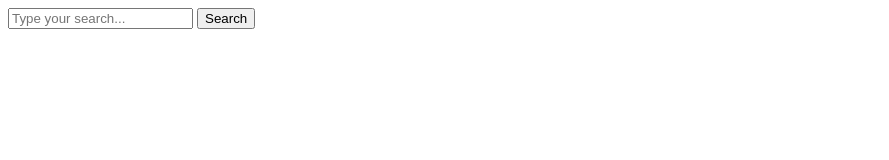
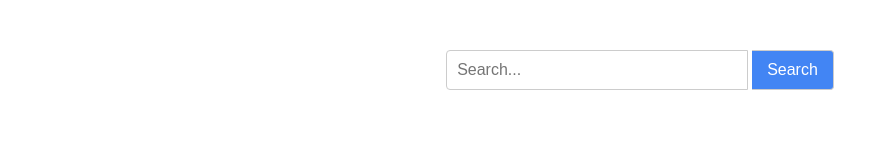
Before and after one commit to srisankari2005/search-box, a plain HTML site: page index.html in a window 1280 px wide. Shown: the whole page, without its empty margins (0-889 px from the left). Drawn offline with Linux system fonts and the light colour scheme.

Commit message:
Update index.html

```diff
--- a/index.html
+++ b/index.html
@@ -1,14 +1,47 @@
 <!DOCTYPE html>
-<html>
+<html lang="en">
 <head>
-  <title>Simple Search Box</title>
+  <meta charset="UTF-8" />
+  <meta name="viewport" content="width=device-width, initial-scale=1" />
+  <title>Search Bar with Formspree</title>
+  <style>
+    .search-container {
+      margin: 50px auto;
+      max-width: 400px;
+      text-align: center;
+    }
+    input[type="text"] {
+      width: 70%;
+      padding: 10px;
+      font-size: 16px;
+      border: 1px solid #ccc;
+      border-radius: 4px 0 0 4px;
+      outline: none;
+    }
+    button {
+      padding: 10px 15px;
+      font-size: 16px;
+      border: 1px solid #ccc;
+      border-left: none;
+      background-color: #4285f4;
+      color: white;
+      border-radius: 0 4px 4px 0;
+      cursor: pointer;
+      outline: none;
+    }
+    button:hover {
+      background-color: #357ae8;
+    }
+  </style>
 </head>
 <body>
 
-  <form action="https://formspree.io/f/movnpdbj" method="POST">
-    <input type="text" name="search" placeholder="Type your search..." required>
-    <button type="submit">Search</button>
-  </form>
+  <div class="search-container">
+    <form action="https://formspree.io/f/yourFormID" method="POST">
+      <input type="text" name="search" placeholder="Search..." required />
+      <button type="submit">Search</button>
+    </form>
+  </div>
 
 </body>
 </html>
```
